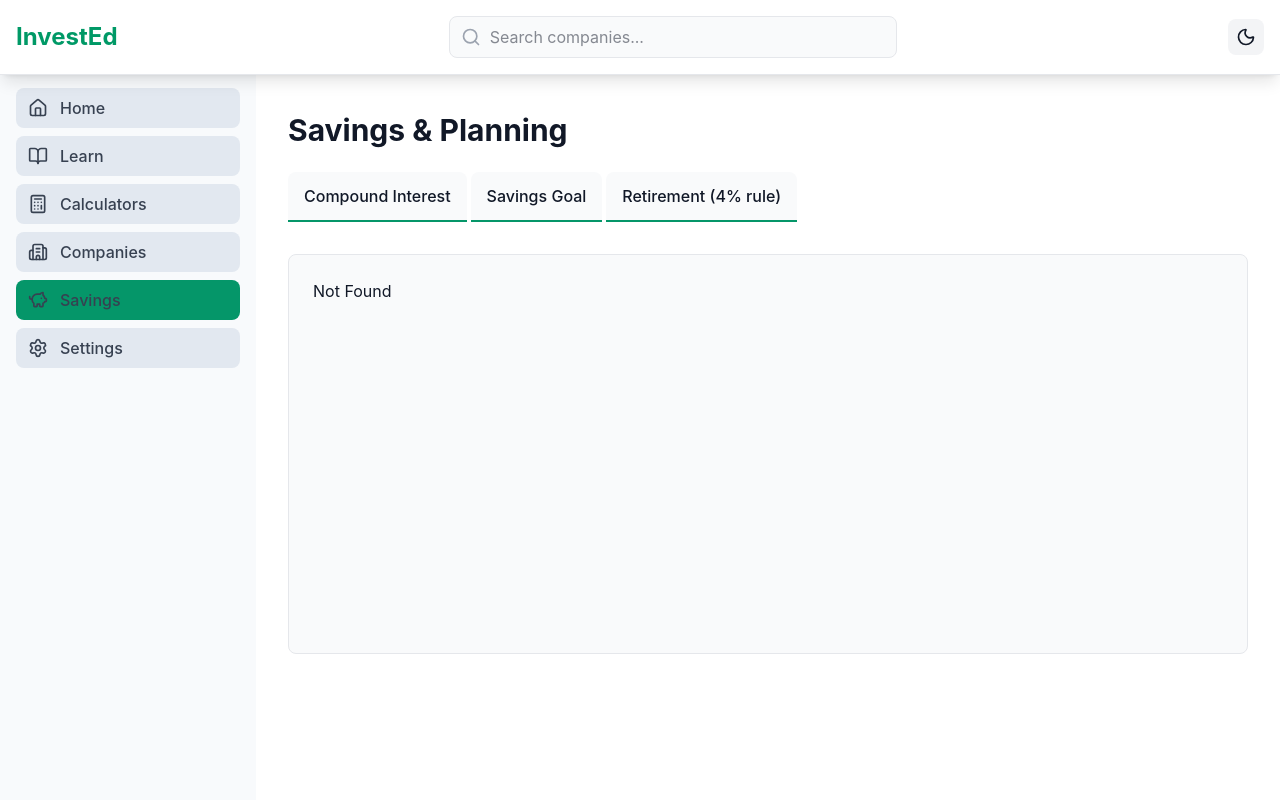
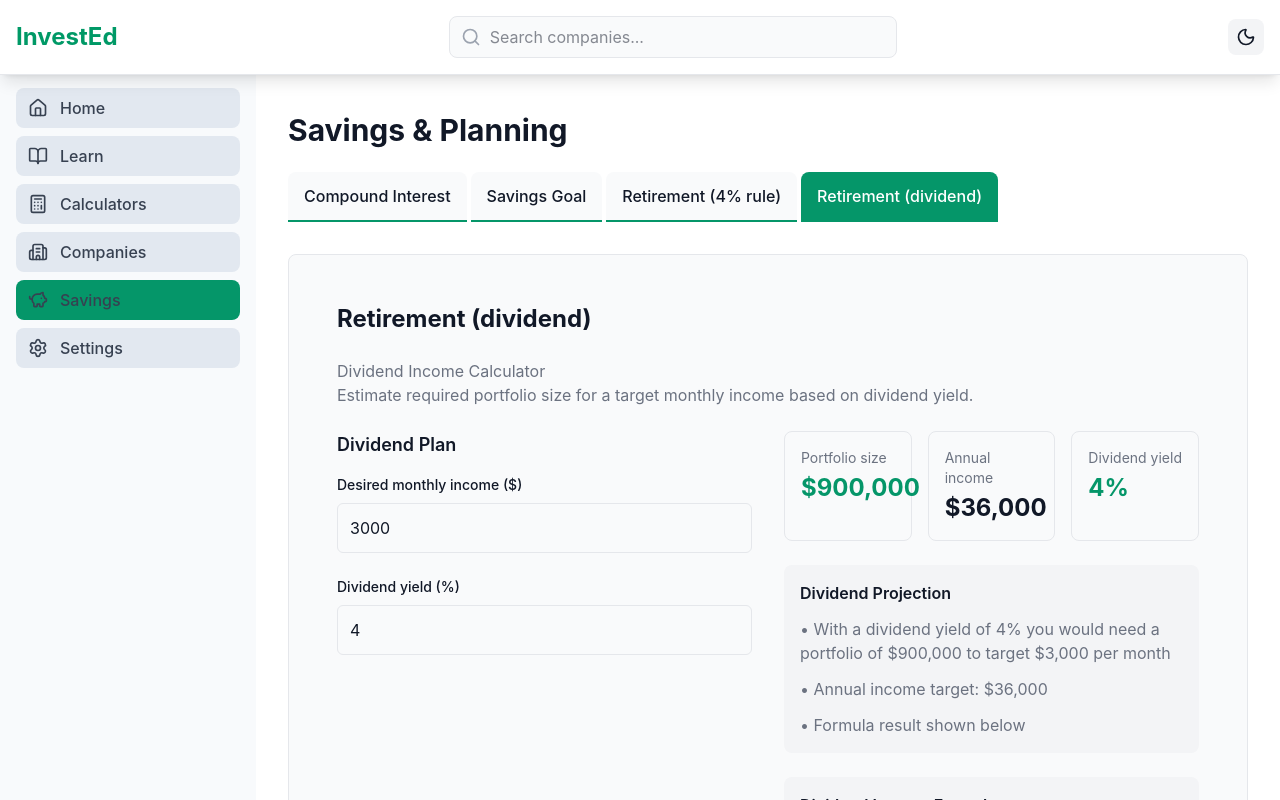
Before and after one commit to samuel-kar/invest-ed, a React (Vite) app in the folder frontend/: page /savings/retirement-dividend in a window 1280 px wide. Before the commit this address had no page. Shown: the top 800 px of the page. Built offline with nearby package versions, Linux system fonts and the light colour scheme.

Commit message:
add last retirement calculator, but need small fix

```diff
--- /dev/null
+++ b/frontend/src/components/savings/retirement-dividend/RetirementDividendContainer.tsx
@@ -0,0 +1,173 @@
+import React, { useMemo, useState } from 'react'
+import { LabeledInput } from '../components/InputsGroup'
+import MetricRow from '../components/MetricRow'
+import FormulaBlock from '../components/FormulaBlock'
+
+export default function RetirementDividendContainer() {
+  const [desiredMonthlyIncome, setDesiredMonthlyIncome] = useState<number>(3000)
+  const [dividendYieldPercent, setDividendYieldPercent] = useState<number>(4)
+
+  const { portfolioSize, annualIncome, yieldDecimal } = useMemo(() => {
+    const y = Math.max(0, dividendYieldPercent) / 100
+    const annual = desiredMonthlyIncome * 12
+    const size = y === 0 ? Infinity : annual / y
+    return {
+      portfolioSize: size,
+      annualIncome: annual,
+      yieldDecimal: y,
+    }
+  }, [desiredMonthlyIncome, dividendYieldPercent])
+
+  return (
+    <div className="grid md:grid-cols-2 gap-8">
+      {/* Input Section */}
+      <div className="space-y-6">
+        <h3
+          className="text-lg font-semibold mb-4"
+          style={{ color: 'var(--text-primary)' }}
+        >
+          Dividend Plan
+        </h3>
+
+        <LabeledInput
+          label="Desired monthly income ($)"
+          type="number"
+          value={desiredMonthlyIncome}
+          onChange={(e) => setDesiredMonthlyIncome(Number(e.target.value))}
+          min={0}
+          step={50}
+          placeholder="3000"
+        />
+
+        <LabeledInput
+          label="Dividend yield (%)"
+          type="number"
+          value={dividendYieldPercent}
+          onChange={(e) => setDividendYieldPercent(Number(e.target.value))}
+          min={0}
+          max={100}
+          step={0.1}
+          placeholder="4"
+        />
+      </div>
+
+      {/* Results Section */}
+      <div className="space-y-6">
+        {/* Top Cards */}
+        <div className="grid grid-cols-1 sm:grid-cols-3 gap-4">
+          <div
+            className="p-4 rounded-lg border"
+            style={{
+              backgroundColor: 'var(--bg-secondary)',
+              borderColor: 'var(--border-color)',
+            }}
+          >
+            <div
+              className="text-sm mb-1"
+              style={{ color: 'var(--text-secondary)' }}
+            >
+              Portfolio size
+            </div>
+            <div
+              className="text-2xl font-bold"
+              style={{ color: 'var(--accent-color)' }}
+            >
+              {portfolioSize === Infinity
+                ? '∞'
+                : `$${Math.round(portfolioSize).toLocaleString()}`}
+            </div>
+          </div>
+
+          <div
+            className="p-4 rounded-lg border"
+            style={{
+              backgroundColor: 'var(--bg-secondary)',
+              borderColor: 'var(--border-color)',
+            }}
+          >
+            <div
+              className="text-sm mb-1"
+              style={{ color: 'var(--text-secondary)' }}
+            >
+              Annual income
+            </div>
+            <div
+              className="text-2xl font-bold"
+              style={{ color: 'var(--text-primary)' }}
+            >
+              ${annualIncome.toLocaleString()}
+            </div>
+          </div>
+
+          <div
+            className="p-4 rounded-lg border"
+            style={{
+              backgroundColor: 'var(--bg-secondary)',
+              borderColor: 'var(--border-color)',
+            }}
+          >
+            <div
+              className="text-sm mb-1"
+              style={{ color: 'var(--text-secondary)' }}
+            >
+              Dividend yield
+            </div>
+            <div
+              className="text-2xl font-bold"
+              style={{ color: 'var(--accent-color)' }}
+            >
+              {dividendYieldPercent}%
+            </div>
+          </div>
+        </div>
+
+        {/* Projection */}
+        <div
+          className="p-4 rounded-lg"
+          style={{ backgroundColor: 'var(--bg-tertiary)' }}
+        >
+          <h4
+            className="font-semibold mb-3"
+            style={{ color: 'var(--text-primary)' }}
+          >
+            Dividend Projection
+          </h4>
+          <ul className="space-y-3" style={{ color: 'var(--text-secondary)' }}>
+            <li>
+              • With a dividend yield of {dividendYieldPercent}% you would need
+              a portfolio of{' '}
+              {portfolioSize === Infinity
+                ? '∞'
+                : `$${Math.round(portfolioSize).toLocaleString()}`}{' '}
+              to target ${desiredMonthlyIncome.toLocaleString()} per month
+            </li>
+            <li>• Annual income target: ${annualIncome.toLocaleString()}</li>
+            <li>• Formula result shown below</li>
+          </ul>
+        </div>
+
+        {/* Info Block: Formula + Disclaimer */}
+        <FormulaBlock title="Dividend Income Formula">
+          <p className="mb-2">
+            Portfolio size =
+            <span className="inline-block align-middle mx-1">
+              <span className="block text-center border-b border-current pb-0.5">
+                Desired annual income
+              </span>
+              <span className="block text-center pt-0.5">
+                Dividend yield (decimal)
+              </span>
+            </span>
+          </p>
+          <p
+            className="text-xs mt-2"
+            style={{ color: 'var(--text-secondary)' }}
+          >
+            Note: Dividend yields can change. “Yield on cost” may improve over
+            time as dividends grow while your initial investment stays constant.
+          </p>
+        </FormulaBlock>
+      </div>
+    </div>
+  )
+}
--- a/frontend/src/routeTree.gen.ts
+++ b/frontend/src/routeTree.gen.ts
@@ -17,6 +17,7 @@ import { Route as CalculatorsRouteImport } from './routes/calculators'
 import { Route as IndexRouteImport } from './routes/index'
 import { Route as SavingsSavingsGoalRouteImport } from './routes/savings/savings-goal'
 import { Route as SavingsRetirement4percentRouteImport } from './routes/savings/retirement4percent'
+import { Route as SavingsRetirementDividendRouteImport } from './routes/savings/retirement-dividend'
 import { Route as SavingsCompoundInterestRouteImport } from './routes/savings/CompoundInterest'
 
 const SettingsRoute = SettingsRouteImport.update({
@@ -60,6 +61,12 @@ const SavingsRetirement4percentRoute =
     path: '/retirement4percent',
     getParentRoute: () => SavingsRoute,
   } as any)
+const SavingsRetirementDividendRoute =
+  SavingsRetirementDividendRouteImport.update({
+    id: '/retirement-dividend',
+    path: '/retirement-dividend',
+    getParentRoute: () => SavingsRoute,
+  } as any)
 const SavingsCompoundInterestRoute = SavingsCompoundInterestRouteImport.update({
   id: '/CompoundInterest',
   path: '/CompoundInterest',
@@ -74,6 +81,7 @@ export interface FileRoutesByFullPath {
   '/savings': typeof SavingsRouteWithChildren
   '/settings': typeof SettingsRoute
   '/savings/CompoundInterest': typeof SavingsCompoundInterestRoute
+  '/savings/retirement-dividend': typeof SavingsRetirementDividendRoute
   '/savings/retirement4percent': typeof SavingsRetirement4percentRoute
   '/savings/savings-goal': typeof SavingsSavingsGoalRoute
 }
@@ -85,6 +93,7 @@ export interface FileRoutesByTo {
   '/savings': typeof SavingsRouteWithChildren
   '/settings': typeof SettingsRoute
   '/savings/CompoundInterest': typeof SavingsCompoundInterestRoute
+  '/savings/retirement-dividend': typeof SavingsRetirementDividendRoute
   '/savings/retirement4percent': typeof SavingsRetirement4percentRoute
   '/savings/savings-goal': typeof SavingsSavingsGoalRoute
 }
@@ -97,6 +106,7 @@ export interface FileRoutesById {
   '/savings': typeof SavingsRouteWithChildren
   '/settings': typeof SettingsRoute
   '/savings/CompoundInterest': typeof SavingsCompoundInterestRoute
+  '/savings/retirement-dividend': typeof SavingsRetirementDividendRoute
   '/savings/retirement4percent': typeof SavingsRetirement4percentRoute
   '/savings/savings-goal': typeof SavingsSavingsGoalRoute
 }
@@ -110,6 +120,7 @@ export interface FileRouteTypes {
     | '/savings'
     | '/settings'
     | '/savings/CompoundInterest'
+    | '/savings/retirement-dividend'
     | '/savings/retirement4percent'
     | '/savings/savings-goal'
   fileRoutesByTo: FileRoutesByTo
@@ -121,6 +132,7 @@ export interface FileRouteTypes {
     | '/savings'
     | '/settings'
     | '/savings/CompoundInterest'
+    | '/savings/retirement-dividend'
     | '/savings/retirement4percent'
     | '/savings/savings-goal'
   id:
@@ -132,6 +144,7 @@ export interface FileRouteTypes {
     | '/savings'
     | '/settings'
     | '/savings/CompoundInterest'
+    | '/savings/retirement-dividend'
     | '/savings/retirement4percent'
     | '/savings/savings-goal'
   fileRoutesById: FileRoutesById
@@ -203,6 +216,13 @@ declare module '@tanstack/react-router' {
       preLoaderRoute: typeof SavingsRetirement4percentRouteImport
       parentRoute: typeof SavingsRoute
     }
+    '/savings/retirement-dividend': {
+      id: '/savings/retirement-dividend'
+      path: '/retirement-dividend'
+      fullPath: '/savings/retirement-dividend'
+      preLoaderRoute: typeof SavingsRetirementDividendRouteImport
+      parentRoute: typeof SavingsRoute
+    }
     '/savings/CompoundInterest': {
       id: '/savings/CompoundInterest'
       path: '/CompoundInterest'
@@ -215,12 +235,14 @@ declare module '@tanstack/react-router' {
 
 interface SavingsRouteChildren {
   SavingsCompoundInterestRoute: typeof SavingsCompoundInterestRoute
+  SavingsRetirementDividendRoute: typeof SavingsRetirementDividendRoute
   SavingsRetirement4percentRoute: typeof SavingsRetirement4percentRoute
   SavingsSavingsGoalRoute: typeof SavingsSavingsGoalRoute
 }
 
 const SavingsRouteChildren: SavingsRouteChildren = {
   SavingsCompoundInterestRoute: SavingsCompoundInterestRoute,
+  SavingsRetirementDividendRoute: SavingsRetirementDividendRoute,
   SavingsRetirement4percentRoute: SavingsRetirement4percentRoute,
   SavingsSavingsGoalRoute: SavingsSavingsGoalRoute,
 }
--- a/frontend/src/routes/savings.tsx
+++ b/frontend/src/routes/savings.tsx
@@ -72,6 +72,23 @@ function SavingsPage() {
             >
               Retirement (4% rule)
             </Link>
+            <Link
+              to="/savings/retirement-dividend"
+              className="px-4 py-2 rounded-t-lg font-medium transition-colors duration-200"
+              style={{
+                backgroundColor: 'var(--bg-secondary)',
+                color: 'var(--text-primary)',
+                borderBottom: '2px solid var(--accent-color)',
+              }}
+              activeProps={{
+                style: {
+                  backgroundColor: 'var(--accent-color)',
+                  color: 'white',
+                },
+              }}
+            >
+              Retirement (dividend)
+            </Link>
           </nav>
         </div>
 
--- /dev/null
+++ b/frontend/src/routes/savings/retirement-dividend.tsx
@@ -0,0 +1,29 @@
+import { createFileRoute } from '@tanstack/react-router'
+import RetirementDividendContainer from '../../components/savings/retirement-dividend/RetirementDividendContainer'
+
+export const Route = createFileRoute('/savings/retirement-dividend')({
+  component: RetirementDividendPage,
+})
+
+function RetirementDividendPage() {
+  return (
+    <div className="max-w-6xl mx-auto">
+      <div className="p-6">
+        <h2
+          className="text-2xl font-bold mb-6"
+          style={{ color: 'var(--text-primary)' }}
+        >
+          Retirement (dividend)
+        </h2>
+        <p className="mb-6" style={{ color: 'var(--text-secondary)' }}>
+          Dividend Income Calculator
+          <br />
+          Estimate required portfolio size for a target monthly income based on
+          dividend yield.
+        </p>
+
+        <RetirementDividendContainer />
+      </div>
+    </div>
+  )
+}
```
